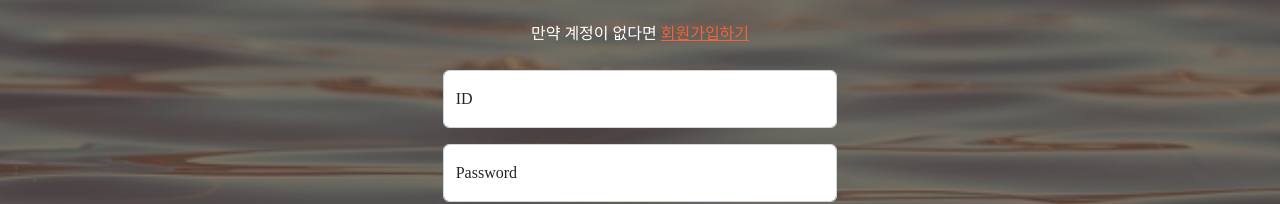
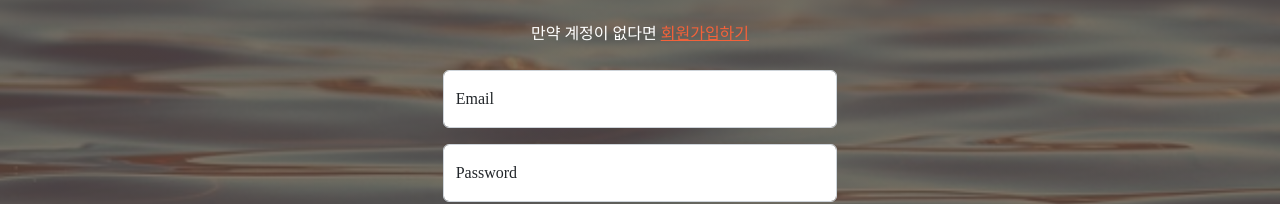
Before and after one commit to C2hazelnut/hotsix_mindwave, a React (Create React App) app: page /signin in a window 1280 px wide. Shown: the part 191-395 px from the top of the page. Built offline with nearby package versions, Linux system fonts and the light colour scheme; a web font is replaced by a local one.

Commit message:
[feat]로그인연결 및 결과화면 정리

```diff
--- a/package.json
+++ b/package.json
@@ -6,6 +6,7 @@
     "@testing-library/jest-dom": "^5.16.5",
     "@testing-library/react": "^13.4.0",
     "@testing-library/user-event": "^13.5.0",
+    "axios": "^1.4.0",
     "react": "^18.2.0",
     "react-calendar": "^4.5.0",
     "react-dom": "^18.2.0",
--- a/src/components/SignIn.jsx
+++ b/src/components/SignIn.jsx
@@ -1,41 +1,91 @@
 import React, { useState } from 'react';
 
+// const SignIn = () => {
+//   const [id, setId] = useState('');
+//   const [password, setPassword] = useState('');
+
+//   const handleSignUp = () => {
+//     console.log('회원가입 정보:');
+//     console.log('아이디:', id);
+//     console.log('비밀번호:', password);
+//   }
+
+import axios from "axios";
+
 const SignIn = () => {
-  const [id, setId] = useState('');
-  const [password, setPassword] = useState('');
+  const [email, setEmail] = useState("");
+  const [password, setPassword] = useState("");
 
-  const handleSignUp = () => {
-    console.log('회원가입 정보:');
-    console.log('아이디:', id);
-    console.log('비밀번호:', password);
+  const handleSignUp = async (e) => {
+    e.preventDefault();
+
+    try {
+      const result = await axios.post(
+        "http://localhost:8080/api/members/login",
+        {
+          email: email,
+          password: password,
+        }
+      );
+      console.log("회원가입 결과:", result);
+    } catch (error) {
+      console.error("회원가입 에러:", error);
+    }
   }
 
   return (
     <header className="masthead">
       <section id="signin">
-          <hr className="sign-divider-light"/>
+        <hr className="sign-divider-light" />
         <h2 className="text-center mt-0 text-white">Sign In</h2>
         <hr className="sign-divider-light" />
-          <div className="text-center text-white"> 만약 계정이 없다면&nbsp;<a href="./signup">회원가입하기</a></div><br/>
+        <div className="text-center text-white">
+          {" "}
+          만약 계정이 없다면&nbsp;<a href="./signup">회원가입하기</a>
+        </div>
+        <br />
 
         <div className="row gx-4 gx-lg-5 justify-content-center mb-5">
           <div className="col-lg-4">
             <form id="login">
-                {/* ID input */}
+              {/* Email input */}
               <div className="form-floating mb-3">
-                  <input className="form-control " id="id" type="text" placeholder="Enter your ID…" value={id} onChange={(e) => setId(e.target.value)} required/>
-                  <label htmlFor="id">ID</label>
+                <input
+                  className="form-control "
+                  id="email"
+                  type="text"
+                  placeholder="Enter your Email…"
+                  value={email}
+                  onChange={(e) => setEmail(e.target.value)}
+                  required
+                />
+                <label htmlFor="id">Email</label>
               </div>
 
               {/* PASSWORD input */}
               <div className="form-floating mb-3">
-                  <input className="form-control" id="password" type="password" placeholder="Enter your Password…" value={password} onChange={(e) => setPassword(e.target.value)} required/>
+                <input
+                  className="form-control"
+                  id="password"
+                  type="password"
+                  placeholder="Enter your Password…"
+                  value={password}
+                  onChange={(e) => setPassword(e.target.value)}
+                  required
+                />
                 <label htmlFor="password">Password</label>
               </div>
 
               {/* SUBMIT button */}
               <div className="d-grid">
-                  <button onClick={handleSignUp} className="btn btn-primary btn-xl" id="submitButton" type="submit">Login</button>
+                <button
+                  onClick={handleSignUp}
+                  className="btn btn-primary btn-xl"
+                  id="submitButton"
+                  type="submit"
+                >
+                  Login
+                </button>
               </div>
             </form>
           </div>
--- a/src/routes.js
+++ b/src/routes.js
@@ -4,7 +4,6 @@ import Services from "./components/Services";
 import SignIn from "./components/SignIn";
 import SignUp from "./components/SignUp";
 import Creative from "./components/Creative";
-// import Test from "./components/Test";
 import QnaComponent from "./components/QnaComponent";
 import MyPage from "./components/MyPage";
 import { Link } from "react-router-dom";
```
Also changed, not shown: src/components/QnaComponent.jsx (+69 -63 lines), 1 other file (tests, documents, lock files or other folders). Lines whose indentation alone changed are shown as unchanged.
